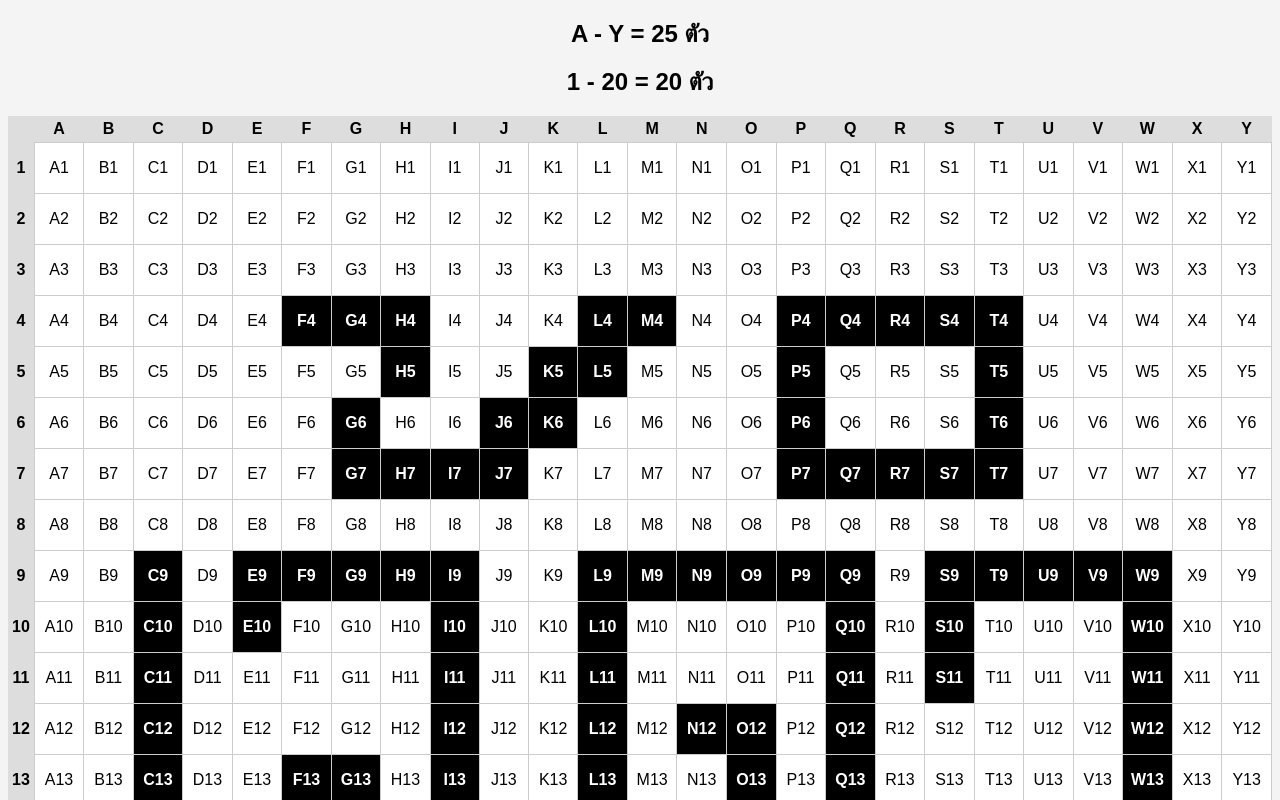
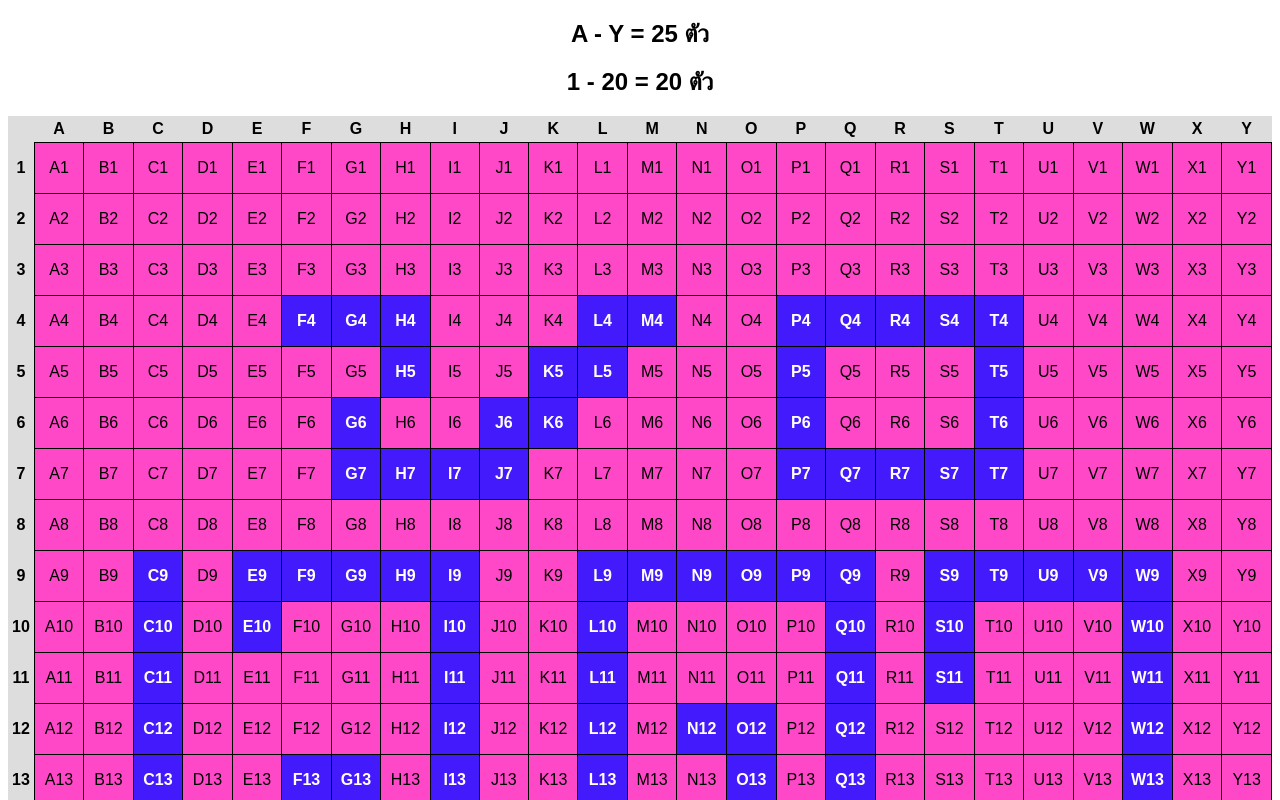
Before and after one commit to smithman096/Padom-stand, a plain HTML site: page index.html in a window 1280 px wide. Shown: the top 800 px of the page. Drawn offline with Linux system fonts and the light colour scheme.

Commit message:
Update index.html

```diff
--- a/index.html
+++ b/index.html
@@ -7,7 +7,7 @@
     body {
       font-family: sans-serif;
       text-align: center;
-      background: #f4f4f4;
+      background: #ffffff;
     }
     table {
       border-collapse: collapse;
@@ -16,13 +16,13 @@
     td {
       width: 48px;
       height: 48px;
-      border: 1px solid #ccc;
+      border: 1px solid #000000;
       text-align: center;
       vertical-align: middle;
-      background-color: white;
+      background-color: rgb(255, 72, 200);
     }
     td.active {
-      background-color: black;
+      background-color: rgb(67, 26, 251);
       color: white;
       font-weight: bold;
     }
```
